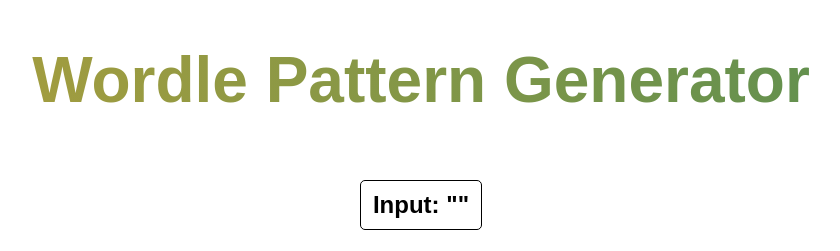
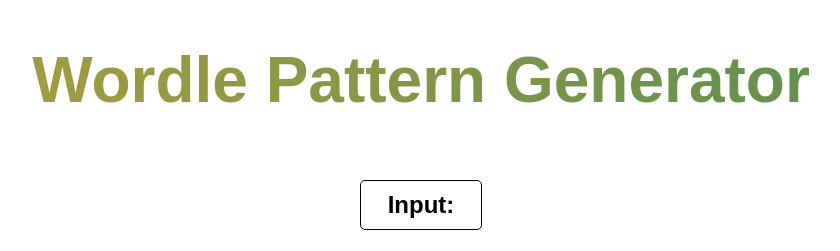
Before and after one commit to weewoo14/wordle-pattern-generator, a React (Vite) app: page / in a window 1280 px wide. Shown: the top 251 px of the page, without its empty margins (219-1059 px from the left). Built offline with nearby package versions, Linux system fonts and the light colour scheme; no server answers.

Commit message:
Removed the quotation marks from the chosen input word.

```diff
--- a/src/InputWordleWord.jsx
+++ b/src/InputWordleWord.jsx
@@ -35,7 +35,7 @@
 
   return (
     <div className = "InputButton" onClick={() => inputWordPrompt()}>
-      <h2 className = "InputButtonText"> Input: "{wordleWord}" </h2>
+      <h2 className = "InputButtonText"> Input: {wordleWord} </h2>
     </div>
   );
 }
```
